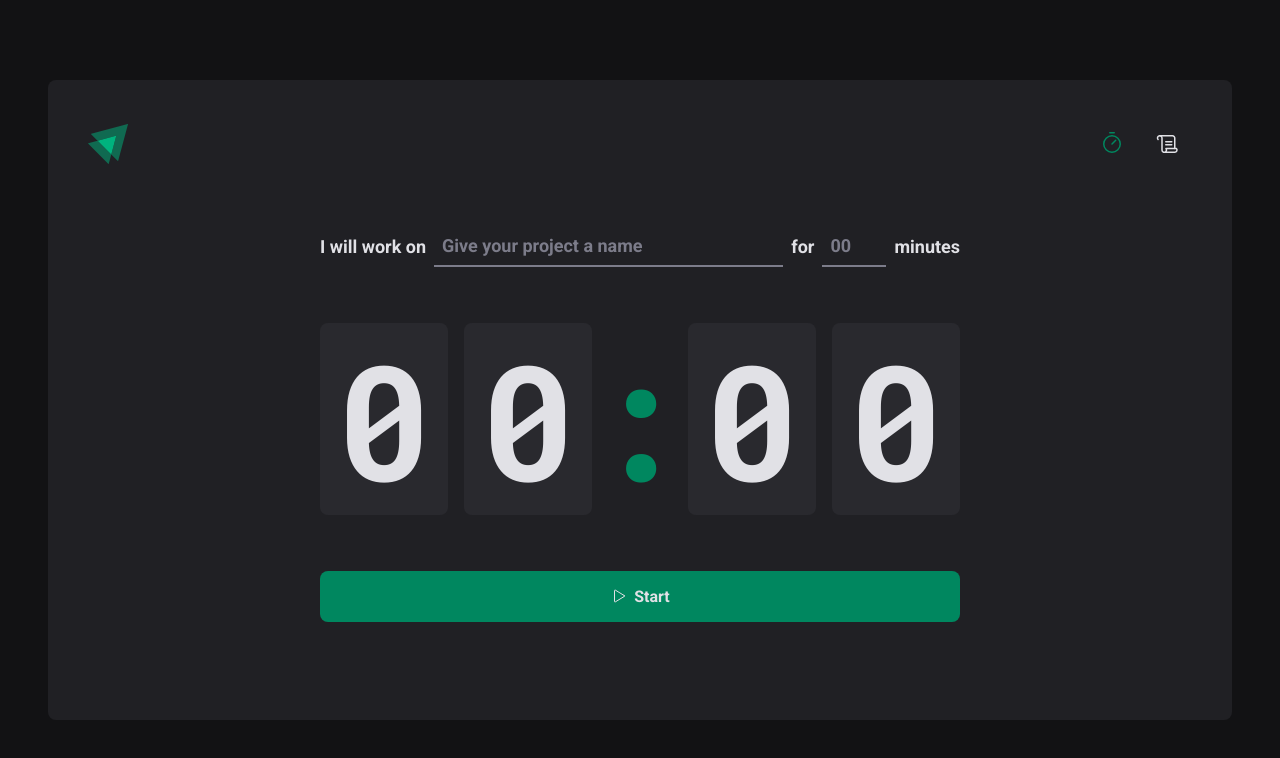
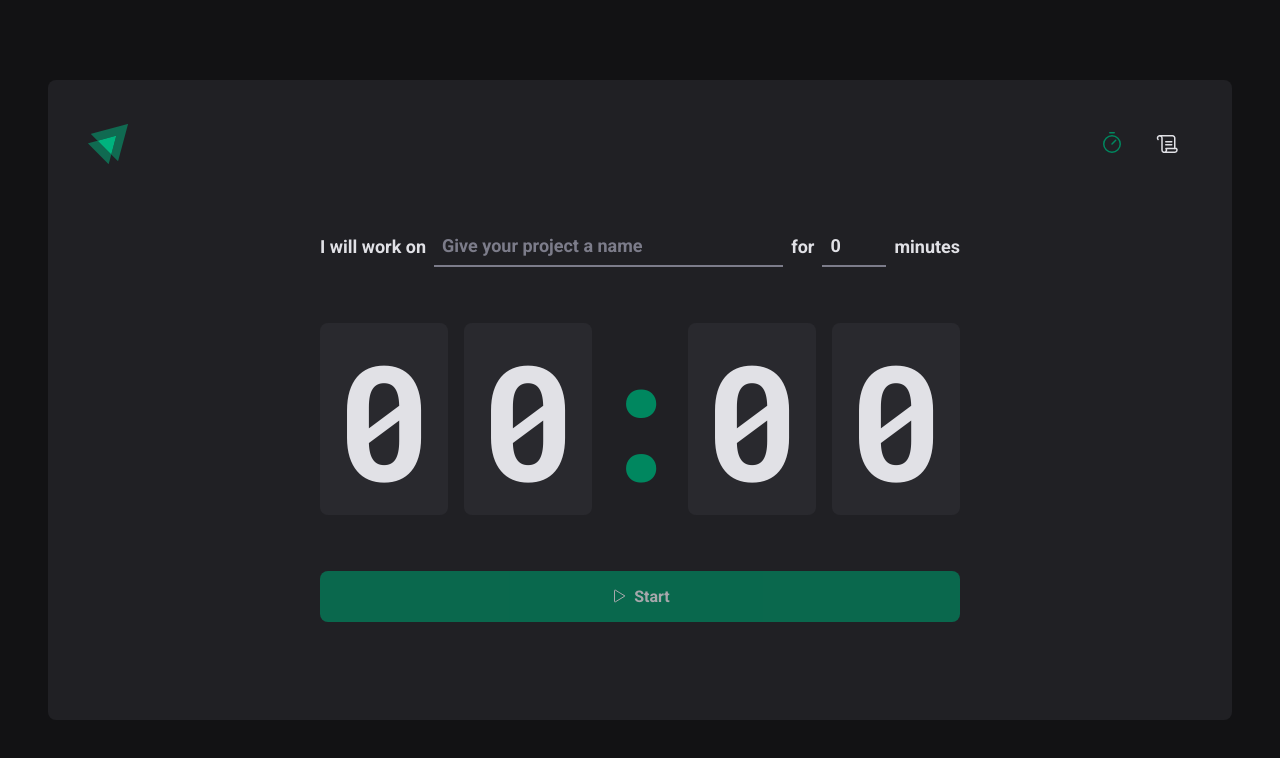
Before and after one commit to andynadvorny/ignite-timer, a React (Vite) app: page / in a window 1280 px wide. Shown: the top 758 px of the page. Built offline with nearby package versions, Linux system fonts and the light colour scheme.

Commit message:
06: form validation with react hook form

```diff
--- a/package.json
+++ b/package.json
@@ -10,11 +10,14 @@
     "preview": "vite preview"
   },
   "dependencies": {
+    "@hookform/resolvers": "^3.0.1",
     "phosphor-react": "^1.4.1",
     "react": "^18.2.0",
     "react-dom": "^18.2.0",
+    "react-hook-form": "^7.43.5",
     "react-router-dom": "^6.9.0",
-    "styled-components": "^5.3.8"
+    "styled-components": "^5.3.8",
+    "zod": "^3.21.4"
   },
   "devDependencies": {
     "@rocketseat/eslint-config": "^1.2.0",
--- a/src/pages/Home/index.tsx
+++ b/src/pages/Home/index.tsx
@@ -1,4 +1,8 @@
 import { Play } from 'phosphor-react'
+import { useForm } from 'react-hook-form'
+import { zodResolver } from '@hookform/resolvers/zod'
+import * as zod from 'zod'
+
 import {
   HomeContainer,
   FormContainer,
@@ -9,10 +13,33 @@
   StartButton,
 } from './styles'
 
+const newCycleFormValidationSchema = zod.object({
+  task: zod.string().min(1),
+  minutesAmount: zod.number().min(5).max(60),
+})
+
+type NewCycleFormData = zod.infer<typeof newCycleFormValidationSchema>
+
 export function Home() {
+  const { register, watch, handleSubmit, reset } = useForm<NewCycleFormData>({
+    resolver: zodResolver(newCycleFormValidationSchema),
+    defaultValues: {
+      task: '',
+      minutesAmount: 0,
+    },
+  })
+
+  function handleCreateNewCycle(data: NewCycleFormData) {
+    console.log(data)
+    reset()
+  }
+
+  const task = watch('task')
+  const isSubmitDisabled = !task
+
   return (
     <HomeContainer>
-      <form>
+      <form onSubmit={handleSubmit(handleCreateNewCycle)}>
         <FormContainer>
           <label htmlFor="task">I will work on</label>
           <TaskInput
@@ -20,6 +47,7 @@
             type="text"
             list="task-suggestions"
             placeholder="Give your project a name"
+            {...register('task')}
           />
 
           <datalist id="task-suggestions">
@@ -36,6 +64,7 @@
             step={5}
             min={5}
             max={60}
+            {...register('minutesAmount', { valueAsNumber: true })}
           />
 
           <span>minutes</span>
@@ -49,7 +78,7 @@
           <span>0</span>
         </CountdownContainer>
 
-        <StartButton type="submit">
+        <StartButton disabled={isSubmitDisabled} type="submit">
           <Play />
           Start
         </StartButton>
```
Also changed, not shown: 1 other file (tests, documents, lock files or other folders).
